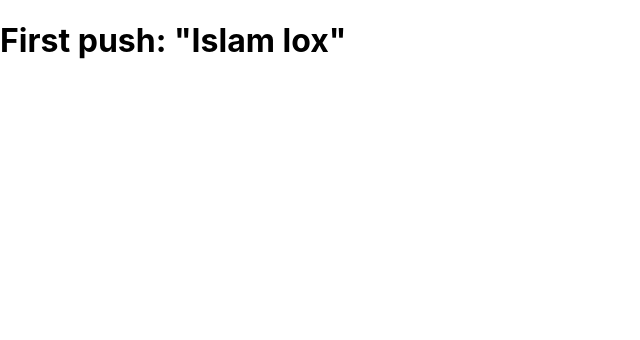
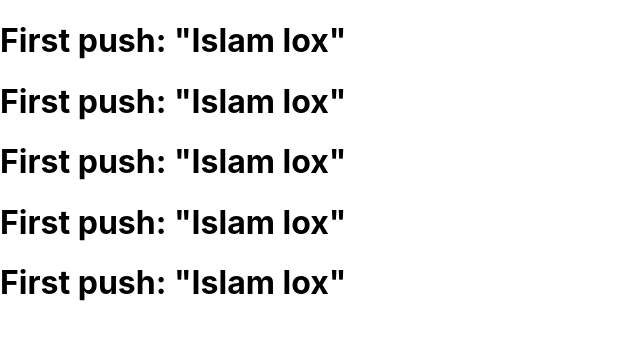
Before and after one commit to bixxter/dakimaku, a React (Create React App) app: page / in a window 1280 px wide. Shown: the top 340 px of the page, without its empty margins (0-640 px from the left). Built offline with nearby package versions, Linux system fonts and the light colour scheme.

Commit message:
added h1

```diff
--- a/src/App.js
+++ b/src/App.js
@@ -4,6 +4,10 @@ export default function App() {
   return (
     <div>
       <h1>First push: "Islam lox"</h1>
+      <h1>First push: "Islam lox"</h1>
+      <h1>First push: "Islam lox"</h1>
+      <h1>First push: "Islam lox"</h1>
+      <h1>First push: "Islam lox"</h1>
     </div>
   );
 }
```
